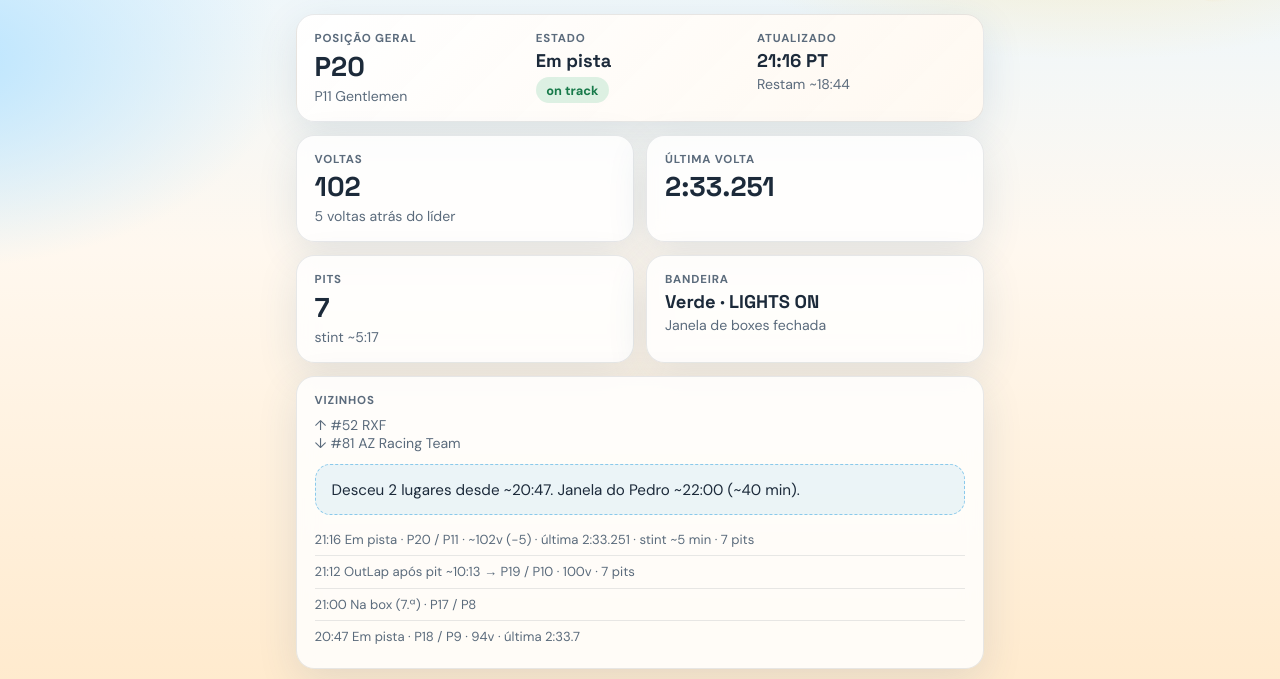
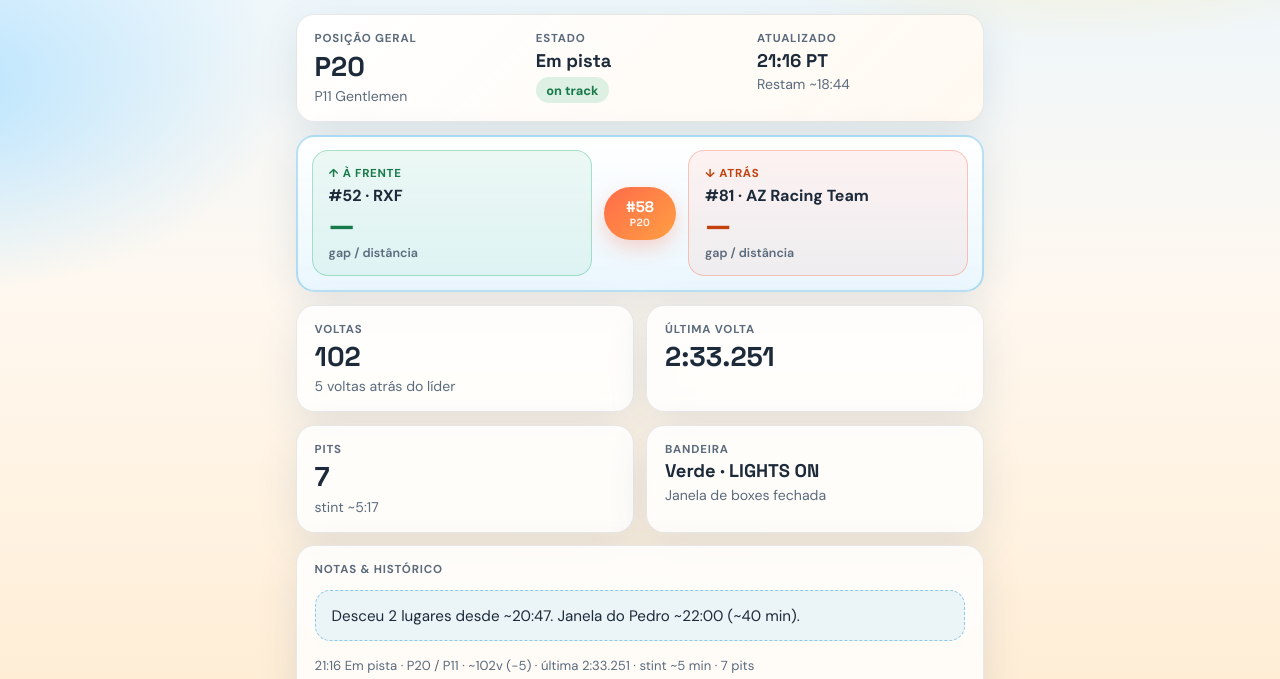
Before and after one commit to MrJazzMan/moz-58-status, a plain HTML site: page index.html in a window 1280 px wide. Shown: the part 116-795 px from the top of the page. Drawn offline with Linux system fonts and the light colour scheme.

Commit message:
Highlight neighbor gaps (ahead/behind)

```diff
--- a/index.html
+++ b/index.html
@@ -25,24 +25,16 @@
     }
     * { box-sizing: border-box; }
     body {
-      margin: 0;
-      min-height: 100vh;
-      font-family: "DM Sans", system-ui, sans-serif;
-      color: var(--ink);
+      margin: 0; min-height: 100vh;
+      font-family: "DM Sans", system-ui, sans-serif; color: var(--ink);
       background:
         radial-gradient(900px 480px at 85% -10%, #ffe29a 0%, transparent 55%),
         radial-gradient(700px 420px at -5% 20%, #b8e4ff 0%, transparent 50%),
         linear-gradient(180deg, #e8f6ff 0%, var(--sand) 42%, var(--sand-2) 100%);
     }
-    .wrap { max-width: 720px; margin: 0 auto; padding: 1.4rem 1rem 3rem; }
-    header {
-      display: flex; align-items: flex-start; justify-content: space-between; gap: 1rem;
-      margin-bottom: 1.1rem;
-    }
-    .brand .car {
-      font-family: "Space Grotesk", sans-serif;
-      font-size: 2.6rem; font-weight: 700; letter-spacing: -0.04em; line-height: 1;
-    }
+    .wrap { max-width: 720px; margin: 0 auto; padding: 1.4rem 1rem 3rem; position: relative; z-index: 1; }
+    header { display: flex; align-items: flex-start; justify-content: space-between; gap: 1rem; margin-bottom: 1.1rem; }
+    .brand .car { font-family: "Space Grotesk", sans-serif; font-size: 2.6rem; font-weight: 700; letter-spacing: -0.04em; line-height: 1; }
     .brand .team {
       margin-top: 0.25rem; font-weight: 700; font-size: 1.05rem;
       background: linear-gradient(90deg, var(--coral), #ff9f43);
@@ -56,48 +48,62 @@
       font-size: 0.72rem; font-weight: 700; letter-spacing: 0.04em; text-transform: uppercase;
       backdrop-filter: blur(8px);
     }
-    .live {
-      background: rgba(255,107,74,0.14); color: #d94826;
-      border: 1px solid rgba(255,107,74,0.35);
-    }
+    .live { background: rgba(255,107,74,0.14); color: #d94826; border: 1px solid rgba(255,107,74,0.35); }
     .live i {
       width: 0.48rem; height: 0.48rem; border-radius: 50%; background: var(--coral);
       box-shadow: 0 0 0 4px rgba(255,107,74,0.2); animation: pulse 1.4s infinite;
     }
-    .edition {
-      background: rgba(245,185,66,0.22); color: #9a6b00;
-      border: 1px solid rgba(245,185,66,0.45);
-    }
+    .edition { background: rgba(245,185,66,0.22); color: #9a6b00; border: 1px solid rgba(245,185,66,0.45); }
     @keyframes pulse { 50% { opacity: 0.4; } }
     .grid { display: grid; grid-template-columns: 1fr 1fr; gap: 0.8rem; }
-    @media (max-width: 560px) {
-      .grid { grid-template-columns: 1fr; }
-      .brand .car { font-size: 2.1rem; }
-    }
+    @media (max-width: 560px) { .grid { grid-template-columns: 1fr; } .brand .car { font-size: 2.1rem; } }
     .card {
-      background: var(--card);
-      border: 1px solid var(--line);
-      border-radius: 1.15rem;
-      padding: 1rem 1.1rem;
-      box-shadow: var(--shadow);
-      backdrop-filter: blur(10px);
+      background: var(--card); border: 1px solid var(--line); border-radius: 1.15rem;
+      padding: 1rem 1.1rem; box-shadow: var(--shadow); backdrop-filter: blur(10px);
     }
     .card.hero {
-      grid-column: 1 / -1;
-      display: grid; grid-template-columns: repeat(3, 1fr); gap: 0.8rem;
-      background:
-        linear-gradient(135deg, rgba(255,255,255,0.92), rgba(255,248,239,0.88)),
-        var(--card);
+      grid-column: 1 / -1; display: grid; grid-template-columns: repeat(3, 1fr); gap: 0.8rem;
+      background: linear-gradient(135deg, rgba(255,255,255,0.92), rgba(255,248,239,0.88)), var(--card);
     }
     @media (max-width: 560px) { .card.hero { grid-template-columns: 1fr; } }
-    .label {
-      color: var(--muted); font-size: 0.72rem; font-weight: 700;
-      text-transform: uppercase; letter-spacing: 0.07em;
+    .card.neighbors {
+      grid-column: 1 / -1;
+      display: grid; grid-template-columns: 1fr auto 1fr; gap: 0.75rem; align-items: stretch;
+      padding: 0.85rem;
+      background: linear-gradient(180deg, rgba(255,255,255,0.95), rgba(232,246,255,0.9));
+      border: 2px solid rgba(59,167,224,0.35);
     }
-    .value {
+    @media (max-width: 560px) { .card.neighbors { grid-template-columns: 1fr; } .us-chip { order: -1; } }
+    .nb {
+      border-radius: 1rem; padding: 0.9rem 1rem;
+      border: 1px solid var(--line); background: rgba(255,255,255,0.75);
+    }
+    .nb.ahead { border-color: rgba(43,182,115,0.35); background: rgba(43,182,115,0.08); }
+    .nb.behind { border-color: rgba(255,107,74,0.35); background: rgba(255,107,74,0.08); }
+    .nb .dir {
+      font-size: 0.72rem; font-weight: 700; text-transform: uppercase; letter-spacing: 0.06em;
+      color: var(--muted); margin-bottom: 0.25rem;
+    }
+    .nb.ahead .dir { color: #187a4a; }
+    .nb.behind .dir { color: #c2410c; }
+    .nb .who { font-weight: 700; font-size: 1rem; }
+    .nb .gap {
       font-family: "Space Grotesk", sans-serif;
-      font-size: 1.7rem; font-weight: 700; margin-top: 0.15rem;
+      font-size: 1.85rem; font-weight: 700; margin-top: 0.35rem; line-height: 1;
     }
+    .nb.ahead .gap { color: #187a4a; }
+    .nb.behind .gap { color: #c2410c; }
+    .nb .gap-label { font-size: 0.78rem; color: var(--muted); margin-top: 0.25rem; font-weight: 600; }
+    .us-chip {
+      align-self: center; justify-self: center; text-align: center;
+      padding: 0.65rem 0.85rem; border-radius: 999px;
+      background: linear-gradient(135deg, #ff6b4a, #ff9f43); color: white;
+      font-family: "Space Grotesk", sans-serif; font-weight: 700; font-size: 0.95rem;
+      box-shadow: 0 8px 20px rgba(255,107,74,0.28); min-width: 4.5rem;
+    }
+    .us-chip small { display: block; font-size: 0.65rem; opacity: 0.9; font-weight: 600; letter-spacing: 0.04em; }
+    .label { color: var(--muted); font-size: 0.72rem; font-weight: 700; text-transform: uppercase; letter-spacing: 0.07em; }
+    .value { font-family: "Space Grotesk", sans-serif; font-size: 1.7rem; font-weight: 700; margin-top: 0.15rem; }
     .value.sm { font-size: 1.15rem; }
     .sub { color: var(--muted); font-size: 0.88rem; margin-top: 0.2rem; }
     .status-pill {
@@ -109,26 +115,19 @@
     .retired { background: rgba(255,107,74,0.18); color: #c2410c; }
     .note {
       margin-top: 0.8rem; padding: 0.9rem 1rem; border-radius: 0.95rem;
-      border: 1px dashed rgba(59,167,224,0.55);
-      background: rgba(59,167,224,0.1);
-      font-size: 0.95rem;
+      border: 1px dashed rgba(59,167,224,0.55); background: rgba(59,167,224,0.1); font-size: 0.95rem;
     }
     .history { list-style: none; padding: 0; margin: 0.55rem 0 0; }
-    .history li {
-      font-size: 0.82rem; color: var(--muted);
-      padding: 0.45rem 0; border-bottom: 1px solid var(--line);
-    }
+    .history li { font-size: 0.82rem; color: var(--muted); padding: 0.45rem 0; border-bottom: 1px solid var(--line); }
     .history li:last-child { border-bottom: 0; }
     footer { margin-top: 1.3rem; color: var(--muted); font-size: 0.8rem; line-height: 1.5; }
     footer a { color: var(--sky-deep); font-weight: 600; }
     .err { color: var(--coral); padding: 1rem; }
     .sun {
-      position: fixed; top: -40px; right: -30px; width: 160px; height: 160px;
-      border-radius: 50%;
+      position: fixed; top: -40px; right: -30px; width: 160px; height: 160px; border-radius: 50%;
       background: radial-gradient(circle at 35% 35%, #fff3c4, #f5b942 45%, transparent 70%);
       opacity: 0.55; pointer-events: none; z-index: 0;
     }
-    .wrap { position: relative; z-index: 1; }
   </style>
 </head>
 <body>
@@ -165,6 +164,22 @@
         </div>
       </div>
 
+      <div class="card neighbors" id="neighborsCard">
+        <div class="nb ahead" id="aheadBox">
+          <div class="dir">↑ À frente</div>
+          <div class="who" id="aheadWho">—</div>
+          <div class="gap" id="aheadGap">—</div>
+          <div class="gap-label">gap / distância</div>
+        </div>
+        <div class="us-chip">#58<small id="usPos">TU</small></div>
+        <div class="nb behind" id="behindBox">
+          <div class="dir">↓ Atrás</div>
+          <div class="who" id="behindWho">—</div>
+          <div class="gap" id="behindGap">—</div>
+          <div class="gap-label">gap / distância</div>
+        </div>
+      </div>
+
       <div class="card">
         <div class="label">Voltas</div>
         <div class="value" id="laps">—</div>
@@ -187,8 +202,7 @@
       </div>
 
       <div class="card" style="grid-column: 1 / -1">
-        <div class="label">Vizinhos</div>
-        <div class="sub" style="margin-top:0.5rem" id="neighbors">—</div>
+        <div class="label">Notas & histórico</div>
         <div class="note" id="note" hidden></div>
         <ul class="history" id="history"></ul>
       </div>
@@ -227,6 +241,18 @@
       return data;
     }
 
+    function neighbor(side, d) {
+      const who = document.getElementById(side + 'Who');
+      const gap = document.getElementById(side + 'Gap');
+      if (!d) {
+        who.textContent = '—';
+        gap.textContent = '—';
+        return;
+      }
+      who.textContent = '#' + d.car + (d.team ? ' · ' + d.team : '');
+      gap.textContent = d.gap || d.diff || '—';
+    }
+
     function render(d) {
       document.getElementById('car').textContent = d.car ?? 58;
       document.getElementById('team').textContent = d.team || 'Moz Racing';
@@ -234,6 +260,8 @@
       document.getElementById('overall').textContent = d.overallPos != null ? 'P' + d.overallPos : '—';
       document.getElementById('classLine').textContent =
         (d.classPos != null ? 'P' + d.classPos + ' ' : '') + (d.className || '');
+      document.getElementById('usPos').textContent =
+        d.overallPos != null ? ('P' + d.overallPos) : 'TU';
       document.getElementById('updated').textContent = d.updatedLabel || '—';
       document.getElementById('remaining').textContent = d.remaining ? ('Restam ' + d.remaining) : '';
       document.getElementById('statusValue').textContent = d.statusLabel || d.status || '—';
@@ -254,14 +282,18 @@
       document.getElementById('pitWindow').textContent =
         d.pitWindow === 'open' ? 'Janela de boxes aberta' :
         d.pitWindow === 'closed' ? 'Janela de boxes fechada' : '';
-      const parts = [];
-      if (d.ahead) parts.push('↑ #' + d.ahead.car + ' ' + (d.ahead.team || '') + (d.ahead.gap ? ' · ' + d.ahead.gap : ''));
-      if (d.behind) parts.push('↓ #' + d.behind.car + ' ' + (d.behind.team || '') + (d.behind.gap ? ' · ' + d.behind.gap : ''));
-      if (d.driver) parts.push('Piloto: ' + d.driver);
-      document.getElementById('neighbors').innerHTML = parts.map(esc).join('<br>') || '—';
+
+      neighbor('ahead', d.ahead);
+      neighbor('behind', d.behind);
+
       const note = document.getElementById('note');
       if (d.note) { note.hidden = false; note.textContent = d.note; }
       else { note.hidden = true; }
+      if (d.driver) {
+        const extra = 'Piloto: ' + d.driver;
+        note.hidden = false;
+        note.textContent = d.note ? (d.note + ' · ' + extra) : extra;
+      }
       document.getElementById('history').innerHTML =
         (d.history || []).slice(0, 8).map(x => '<li>' + esc(x) + '</li>').join('');
     }
```
